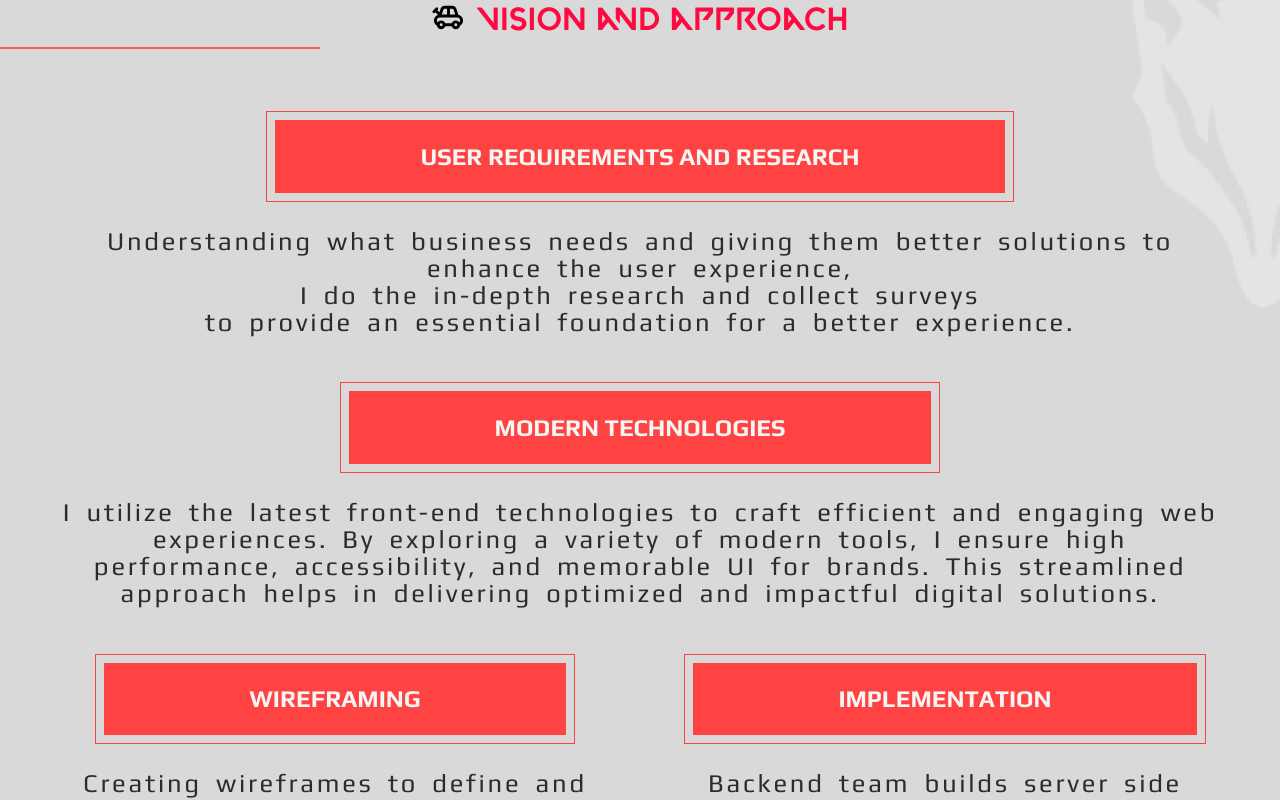
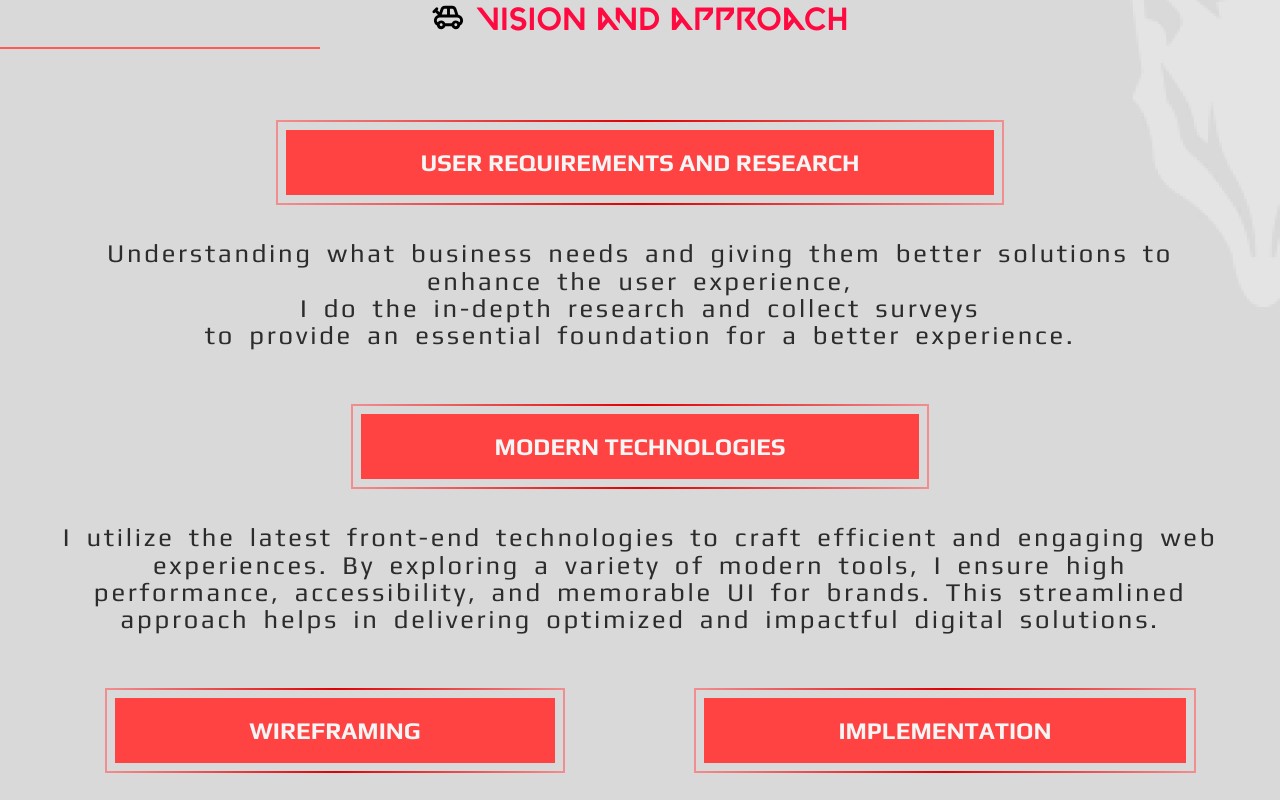
Before and after one commit to arilebedey/portfolio, a React (Vite) app: page / in a window 1280 px wide. Shown: the part 1600-2400 px from the top of the page. Built offline with nearby package versions, Linux system fonts and the light colour scheme.

Commit message:
Added: Vision Button reusable component with correct background colors + hover animations

```diff
--- a/src/components/Vision/Vision.css
+++ b/src/components/Vision/Vision.css
@@ -53,30 +53,6 @@
   flex-direction: column;
 }
 
-.vision-button {
-  position: relative;
-  background-color: var(--button-color);
-  color: whitesmoke;
-  text-transform: uppercase;
-  font-family: "Play", sans-serif;
-  font-size: 1.5rem;
-  font-weight: 600;
-  text-decoration: none;
-  outline: none;
-  border: none;
-  padding: 1.4rem 9.1rem;
-  margin-right: auto;
-  margin-left: auto;
-  margin-bottom: 35px;
-  box-shadow:
-    0 0 0 8px #d9d9d9,
-    0 0 0 9px var(--button-color);
-}
-
-.vision-button:hover {
-  background: var(--background-color);
-}
-
 .vision-text-block {
   display: flex;
   font-family: "Play", sans-serif;
@@ -115,6 +91,10 @@
   margin-bottom: 72px;
 }
 
+.title:hover .vision-title-icon {
+  color: #737373;
+}
+
 /* NOTE: IMAGES PNG */
 
 .wolf-image {
@@ -137,7 +117,3 @@
   left: 0;
   bottom: 5px;
 }
-
-.title:hover .vision-title-icon {
-  color: #737373;
-}
--- a/src/components/Vision/Vision.tsx
+++ b/src/components/Vision/Vision.tsx
@@ -5,6 +5,7 @@ import fireImage from "./fire.png";
 import faceImage from "./face.png";
 import ToysOutlinedIcon from "@mui/icons-material/ToysOutlined";
 import { SectionTitle } from "../../reusable-components/SectionTitle/SectionTitle";
+import { VisionButton } from "../../reusable-components/VisionButton/VisionButton";
 
 const Vision: React.FC = () => {
   return (
@@ -24,9 +25,7 @@ const Vision: React.FC = () => {
         </div>
         <div className="vision-details">
           <div className="reqs-and-res">
-            <button className="vision-button">
-              User Requirements and Research
-            </button>
+            <VisionButton>User Requirements and Research</VisionButton>
             <section className="vision-text-block">
               Understanding what business needs and giving them better solutions
               to
@@ -38,7 +37,7 @@ const Vision: React.FC = () => {
             </section>
           </div>
           <div className="technologies">
-            <button className="vision-button">modern technologies</button>
+            <VisionButton>modern technologies</VisionButton>
             <section className="vision-text-block">
               I utilize the latest front-end technologies to craft efficient and
               engaging web
@@ -54,7 +53,7 @@ const Vision: React.FC = () => {
           </div>
           <div className="two-detail-blocks">
             <div className="wireframing">
-              <button className="vision-button">wireframing</button>
+              <VisionButton>wireframing</VisionButton>
               <section className="vision-text-block-double">
                 Creating wireframes to define and plan the information hierarchy
                 of their design for a website, app, or product. Designing of
@@ -62,7 +61,7 @@ const Vision: React.FC = () => {
               </section>
             </div>
             <div className="implementation">
-              <button className="vision-button">Implementation</button>
+              <VisionButton>Implementation</VisionButton>
               <section className="vision-text-block-double">
                 Backend team builds server side functionality first and I
                 connect it with frontend components which will be provided by
@@ -71,7 +70,7 @@ const Vision: React.FC = () => {
             </div>
           </div>
           <div className="testing">
-            <button className="vision-button">testing</button>
+            <VisionButton>testing</VisionButton>
             <section className="vision-text-block">
               Testing the user interface of a website or other product to make
               sure everything functions as it should and that users understand
--- /dev/null
+++ b/src/reusable-components/VisionButton/VisionButton.css
@@ -0,0 +1,80 @@
+.vision-button-container {
+  display: flex;
+}
+
+.vision-button {
+  position: relative;
+  color: whitesmoke;
+  text-transform: uppercase;
+  font-family: "Play", sans-serif;
+  font-size: 1.5rem;
+  font-weight: 600;
+  text-decoration: none;
+  padding: 1.8rem 9rem;
+  margin-right: auto;
+  margin-left: auto;
+  margin-bottom: 35px;
+  z-index: 1;
+  border: none;
+  cursor: pointer;
+}
+
+.vision-button-bg--red-container {
+  position: absolute;
+  top: 10px;
+  left: 10px;
+  right: 10px;
+  bottom: 10px;
+  overflow: hidden;
+}
+
+.vision-button-bg--red {
+  position: absolute;
+  top: 0px;
+  left: 0px;
+  right: 0px;
+  bottom: 0px;
+  background-color: var(--button-color);
+  z-index: -2;
+}
+
+.vision-button-bg--red:after {
+  content: "";
+  position: absolute;
+  top: -350px;
+  left: -1010px;
+  width: 1000px;
+  height: 710px;
+  background: #404040;
+  z-index: -1;
+  transform: rotate(-45deg);
+  transition: all 0.5s ease;
+}
+
+.vision-button:hover .vision-button-bg--red::after {
+  left: 0%;
+}
+
+.vision-button-bg--grey {
+  position: absolute;
+  top: 2px;
+  left: 2px;
+  right: 2px;
+  bottom: 2px;
+  background-color: #d9d9d9;
+  z-index: -3;
+}
+
+.vision-button-bg--gradient {
+  position: absolute;
+  top: 0;
+  left: 0;
+  right: 0;
+  bottom: 0;
+  background: linear-gradient(90deg, #f18e8f, #df0002, #f18e8f);
+  z-index: -4;
+}
+
+.vision-button:hover .vision-button-bg--gradient {
+  background: linear-gradient(90deg, #f18e8f, #fdeeee, #df0002);
+}
--- /dev/null
+++ b/src/reusable-components/VisionButton/VisionButton.tsx
@@ -0,0 +1,21 @@
+import React from "react";
+import "./VisionButton.css";
+
+type VisionButtonProps = {
+  children: React.ReactNode;
+};
+
+export const VisionButton = ({ children }: VisionButtonProps) => {
+  return (
+    <div className="vision-button-container">
+      <button className="vision-button">
+        <div className="vision-button-bg--red-container">
+          <div className="vision-button-bg vision-button-bg--red"></div>
+        </div>
+        <div className="vision-button-bg vision-button-bg--grey"></div>
+        <div className="vision-button-bg vision-button-bg--gradient"></div>
+        {children}
+      </button>
+    </div>
+  );
+};
```
